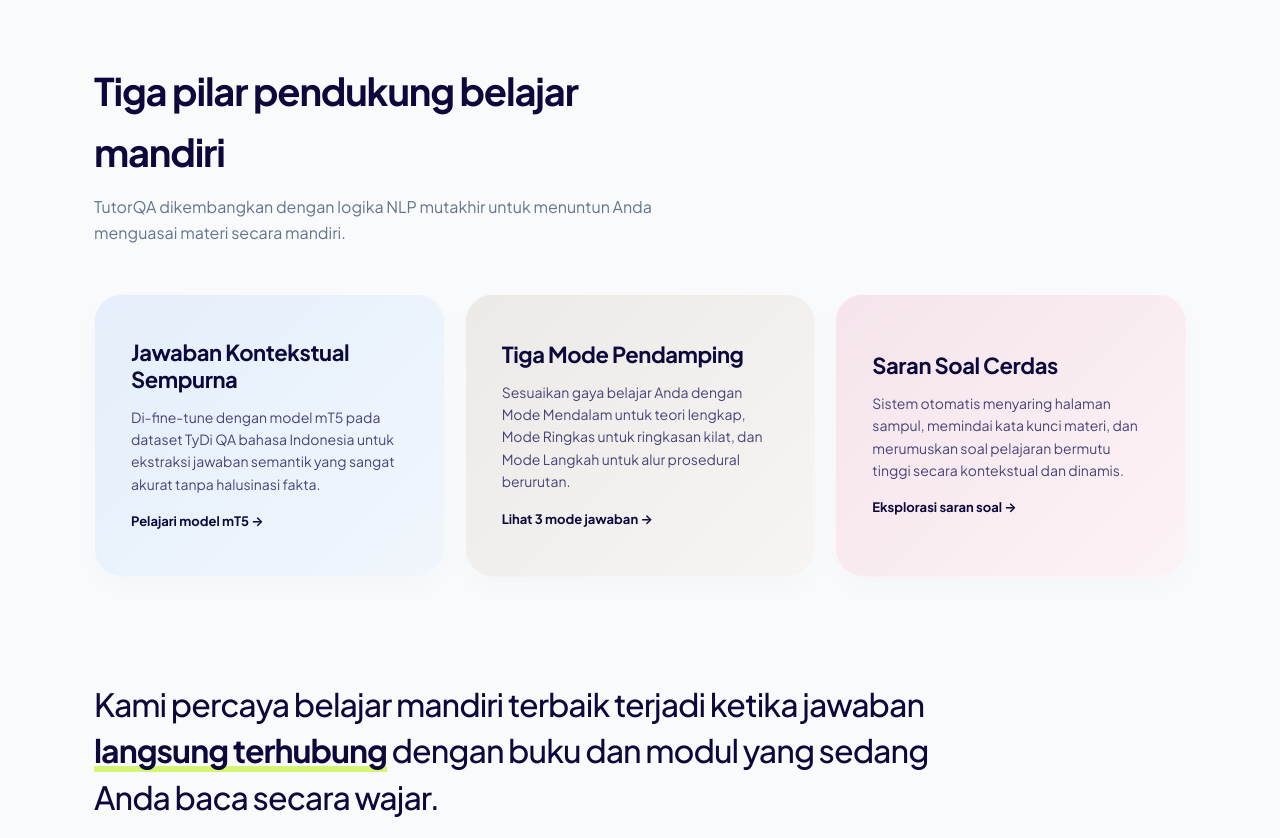
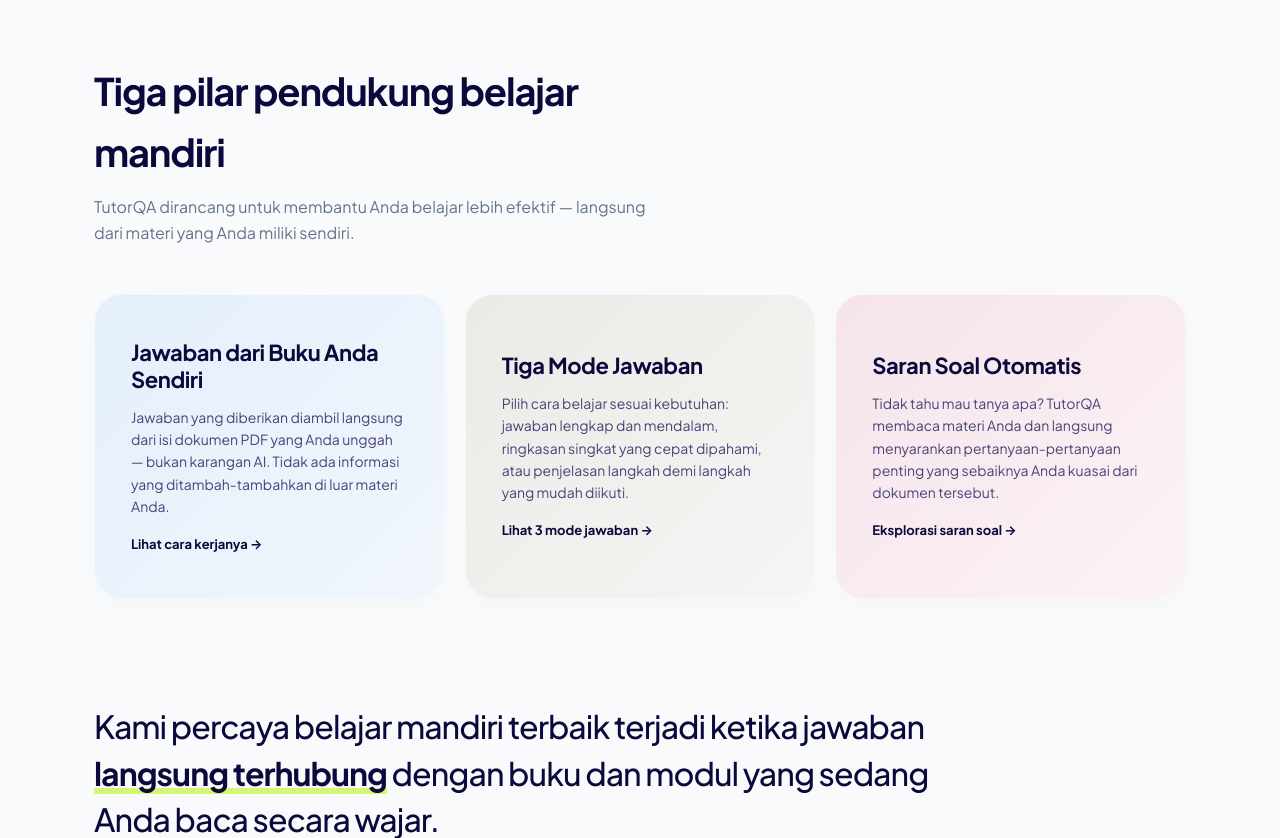
Before and after one commit to gaztudio-id/TutorQA, a FastAPI app: page / in a window 1280 px wide; the page is wider, and only the part inside the window is pictured. Shown: the part 3076-3914 px from the top of that part. Run offline with FastAPI, Linux system fonts and the light colour scheme.

Commit message:
fix: sederhanakan teks fitur agar mudah dipahami user awam

```diff
--- a/templates/index.html
+++ b/templates/index.html
@@ -109,22 +109,22 @@
       <div class="container">
         <div class="section-head reveal">
           <h2 class="section-title-lg">Tiga pilar pendukung belajar mandiri</h2>
-          <p class="section-sub">TutorQA dikembangkan dengan logika NLP mutakhir untuk menuntun Anda menguasai materi secara mandiri.</p>
+          <p class="section-sub">TutorQA dirancang untuk membantu Anda belajar lebih efektif — langsung dari materi yang Anda miliki sendiri.</p>
         </div>
         <div class="feature-pastel">
           <article class="feature-pastel-card fp-blue reveal">
-            <h3>Jawaban Kontekstual Sempurna</h3>
-            <p>Di-fine-tune dengan model mT5 pada dataset TyDi QA bahasa Indonesia untuk ekstraksi jawaban semantik yang sangat akurat tanpa halusinasi fakta.</p>
-            <a href="/fitur#t5-model" class="link-arrow" style="margin-top: 16px; font-size: 13px;">Pelajari model mT5 →</a>
+            <h3>Jawaban dari Buku Anda Sendiri</h3>
+            <p>Jawaban yang diberikan diambil langsung dari isi dokumen PDF yang Anda unggah — bukan karangan AI. Tidak ada informasi yang ditambah-tambahkan di luar materi Anda.</p>
+            <a href="/fitur#t5-model" class="link-arrow" style="margin-top: 16px; font-size: 13px;">Lihat cara kerjanya →</a>
           </article>
           <article class="feature-pastel-card fp-gray reveal reveal-delay">
-            <h3>Tiga Mode Pendamping</h3>
-            <p>Sesuaikan gaya belajar Anda dengan Mode Mendalam untuk teori lengkap, Mode Ringkas untuk ringkasan kilat, dan Mode Langkah untuk alur prosedural berurutan.</p>
+            <h3>Tiga Mode Jawaban</h3>
+            <p>Pilih cara belajar sesuai kebutuhan: jawaban lengkap dan mendalam, ringkasan singkat yang cepat dipahami, atau penjelasan langkah demi langkah yang mudah diikuti.</p>
             <a href="/fitur#three-modes" class="link-arrow" style="margin-top: 16px; font-size: 13px;">Lihat 3 mode jawaban →</a>
           </article>
           <article class="feature-pastel-card fp-pink reveal reveal-delay-2">
-            <h3>Saran Soal Cerdas</h3>
-            <p>Sistem otomatis menyaring halaman sampul, memindai kata kunci materi, dan merumuskan soal pelajaran bermutu tinggi secara kontekstual dan dinamis.</p>
+            <h3>Saran Soal Otomatis</h3>
+            <p>Tidak tahu mau tanya apa? TutorQA membaca materi Anda dan langsung menyarankan pertanyaan-pertanyaan penting yang sebaiknya Anda kuasai dari dokumen tersebut.</p>
             <a href="/fitur#smart-suggestions" class="link-arrow" style="margin-top: 16px; font-size: 13px;">Eksplorasi saran soal →</a>
           </article>
         </div>
```
